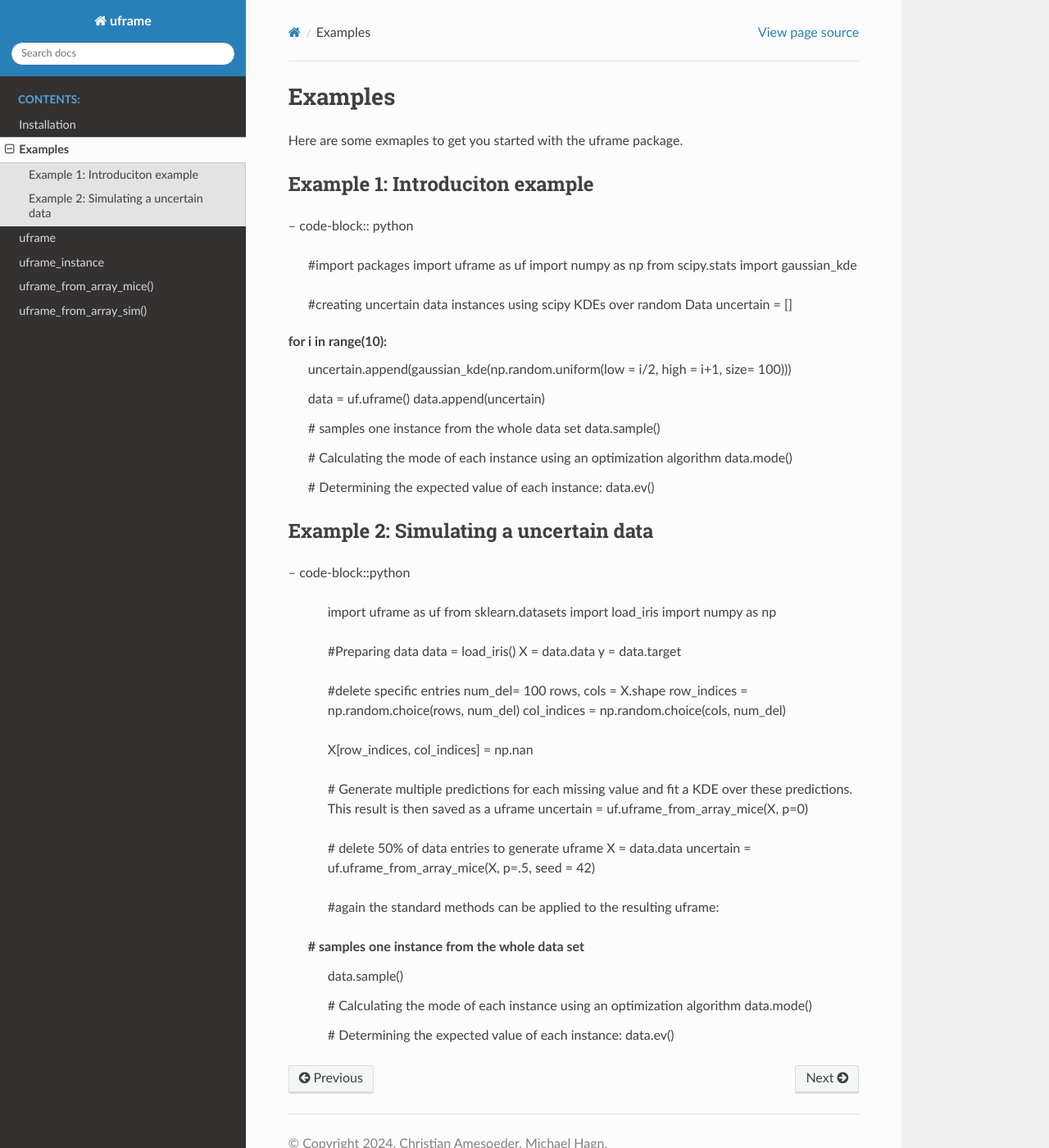
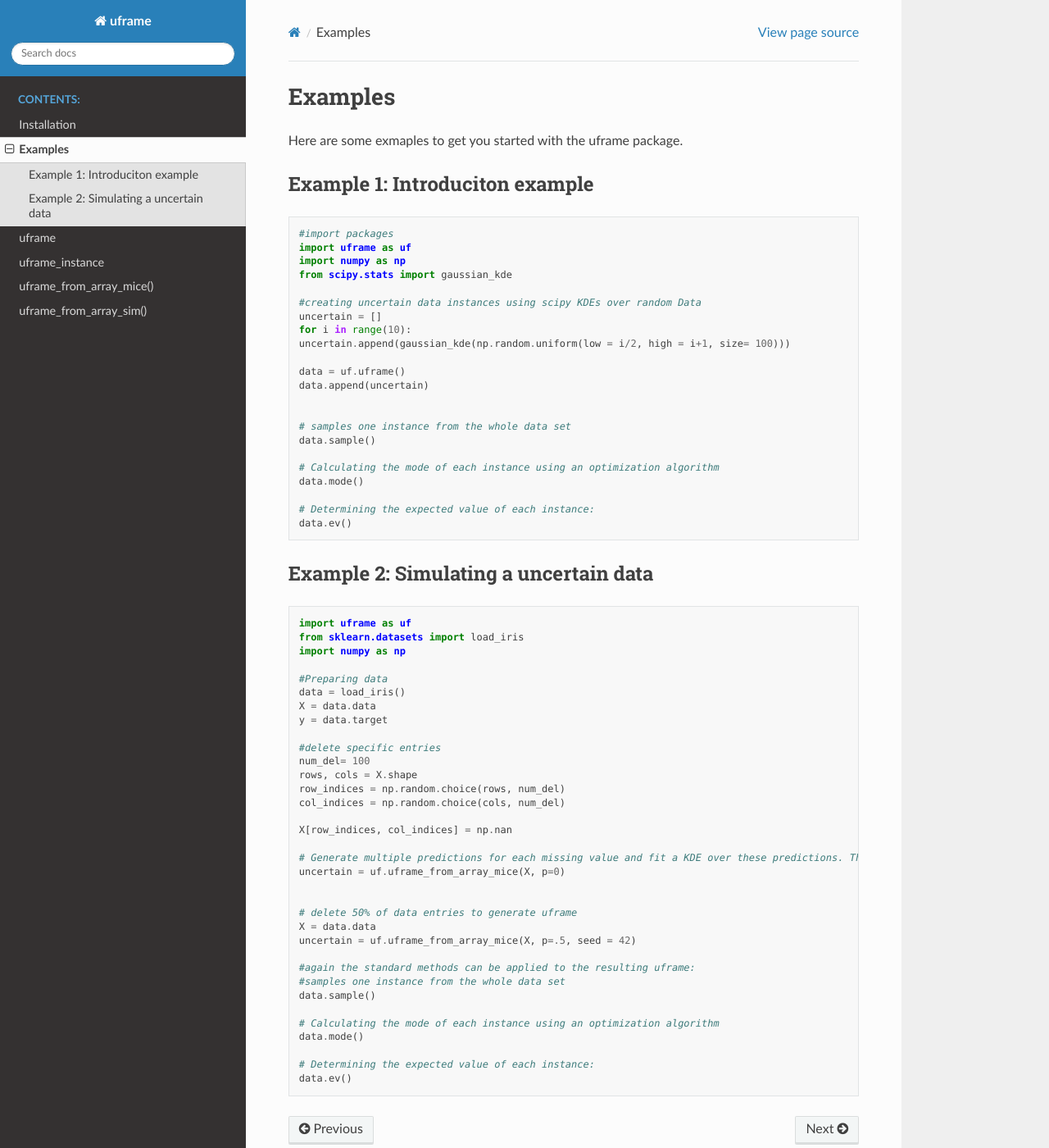
Before and after one commit to URWI2/uframe, a Sphinx documentation site: the page built from docs/example.rst, in a window 1280 px wide and 1400 px high. Shown: the whole window at 82% size. Built offline with Sphinx 7.4.7 and the Read the Docs theme 2.0.0, drawn with Linux system fonts in a browser that asks for light colours.

Commit message:
updated docs

```diff
--- a/docs/example.rst
+++ b/docs/example.rst
@@ -7,7 +7,7 @@ Here are some exmaples to get you started with the uframe package.
 Example 1: Introduciton example
 -------------------------------------------------------
 
--- code-block:: python
+.. code-block:: python
 
     #import packages
     import uframe as uf
@@ -16,7 +16,7 @@ Example 1: Introduciton example
 
     #creating uncertain data instances using scipy KDEs over random Data
     uncertain = []
-for i in range(10):
+    for i in range(10):
     uncertain.append(gaussian_kde(np.random.uniform(low = i/2, high = i+1, size= 100)))
 
     data = uf.uframe()
@@ -32,10 +32,11 @@ for i in range(10):
     # Determining the expected value of each instance:
     data.ev()
 
+
 Example 2: Simulating a uncertain data
 -------------------------------------------------------
 
--- code-block::python
+.. code-block:: python
 
     import uframe as uf
     from sklearn.datasets import load_iris
@@ -63,7 +64,7 @@ Example 2: Simulating a uncertain data
     uncertain = uf.uframe_from_array_mice(X, p=.5, seed = 42)
 
     #again the standard methods can be applied to the resulting uframe:
-   # samples one instance from the whole data set
+    #samples one instance from the whole data set
     data.sample()
 
     # Calculating the mode of each instance using an optimization algorithm
--- a/docs/index.rst
+++ b/docs/index.rst
@@ -16,7 +16,6 @@ Key Features:
 
 Whether you're dealing with incomplete or imprecise measurements, or simply need a reliable tool to handle uncertainty, uframe provides a robust foundation for your uncertain data analysis needs.
 
-Contents:
 
 .. toctree::
    :maxdepth: 2
```
Also changed, not shown: 1 other file.
